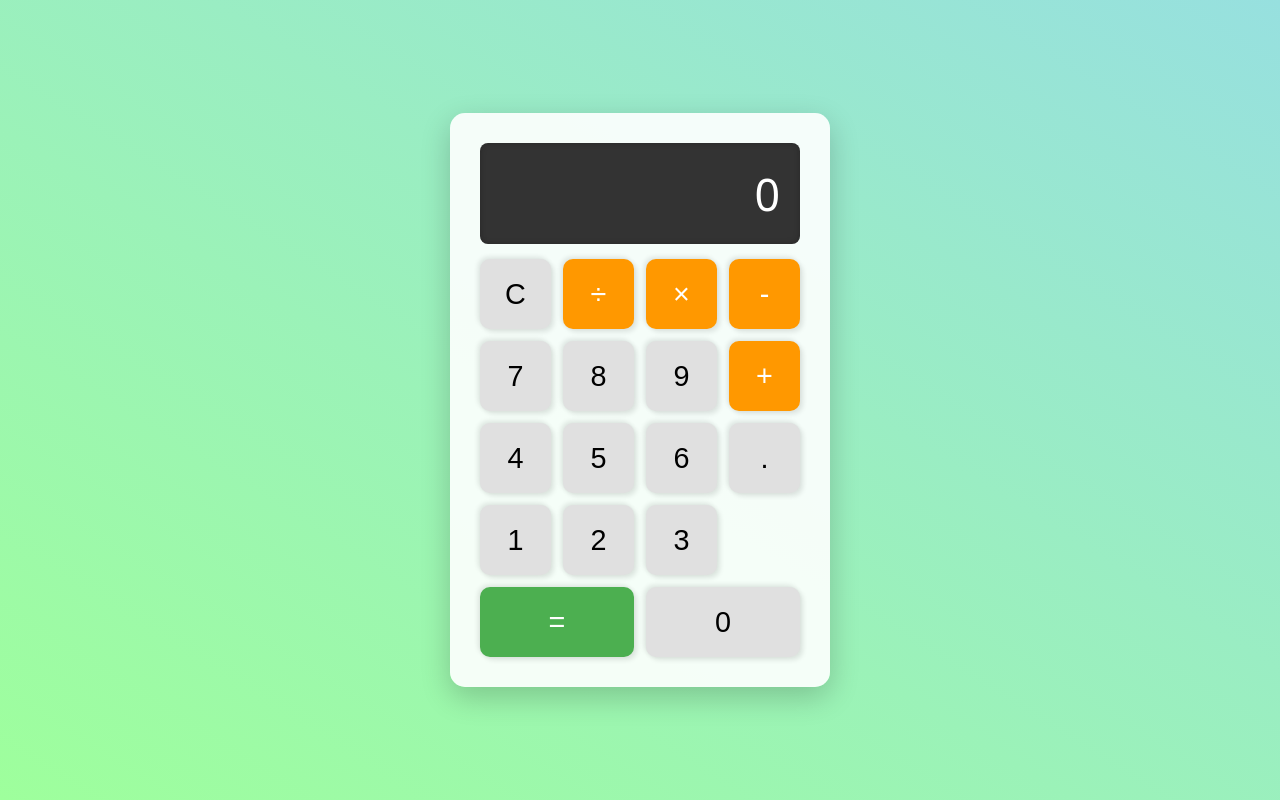
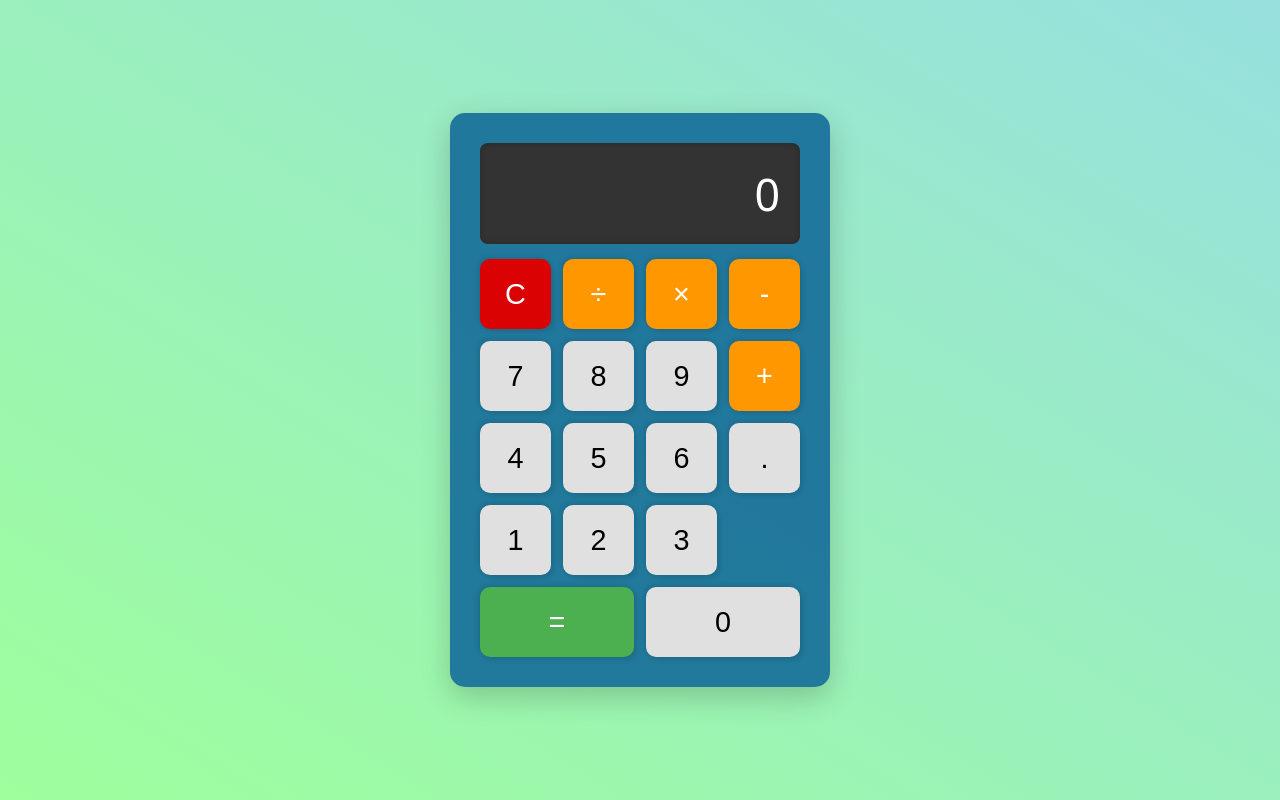
Before and after one commit to kotaroyamamoto376/my-calculator, a plain HTML site: page 電卓/index.html in a window 1280 px wide. Drawn offline with Linux system fonts and the light colour scheme.

Commit message:
Update style.css

```diff
--- a/電卓/style.css
+++ b/電卓/style.css
@@ -11,7 +11,7 @@ body {
 }
 
 .calculator-container {
-    background-color: rgba(255, 255, 255, 0.9);
+    background-color: rgba(20, 108, 153, 0.9);
     border-radius: 15px;
     box-shadow: 0 10px 30px rgba(0, 0, 0, 0.2);
     padding: 30px;
@@ -71,6 +71,15 @@ body {
     background-color: #f57c00;
 }
 
+.C{
+    background-color: #da0202;
+    color: #fff;
+}
+
+.C:hover{
+    background-color: #ba0101;
+}
+
 .calculator__button--equal {
     grid-column: span 2;
     background-color: #4caf50;
```
